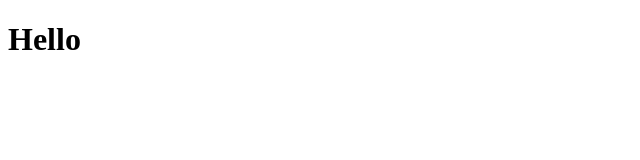
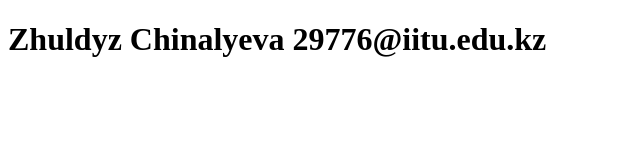
Before and after one commit to Zhch-ai/pent, a plain HTML site: page index.html in a window 1280 px wide. Shown: the whole page, without its empty margins (0-640 px from the left). Drawn offline with Linux system fonts and the light colour scheme.

Commit message:
Update index.html

```diff
--- a/index.html
+++ b/index.html
@@ -1,9 +1,9 @@
 <!DOCTYPE html>
 <html>
 <head>
-    <title>Zhuldyz 29776@iitu.edu.kz</title>
+    <title>Zhuldyz</title>
 </head>
 <body>
-    <h1>Hello</h1>
+    <h1>Zhuldyz Chinalyeva 29776@iitu.edu.kz</h1>
 </body>
 </html>
```
